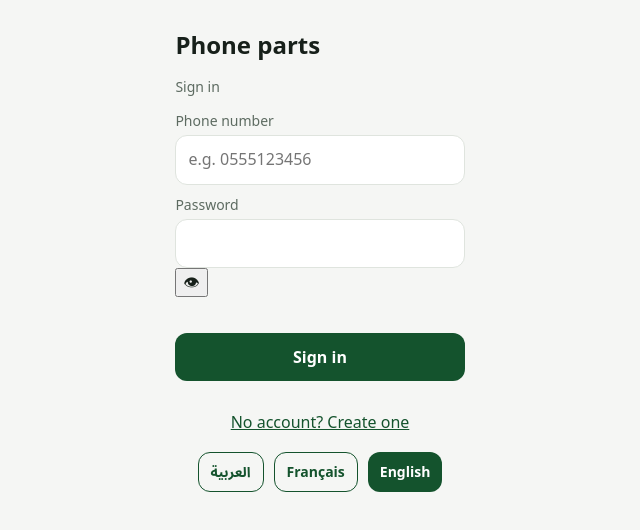
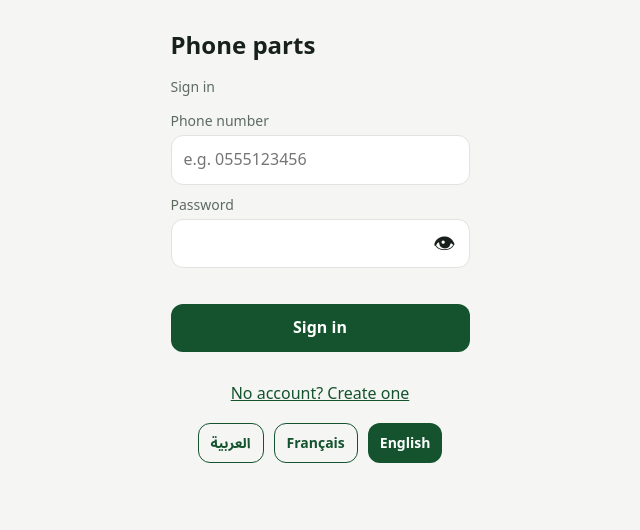
Before and after one commit to promaxphone05-maker/PARTS-SHOP, a website built with Vite: page www/index.html in a window 1280 px wide. Shown: the whole page, without its empty margins (320-960 px from the left). Built offline with nearby package versions, Linux system fonts and the light colour scheme; some packages are replaced by stand-ins of ours; no server answers.

Commit message:
Add files via upload

```diff
--- a/www/css/app.css
+++ b/www/css/app.css
@@ -31,6 +31,8 @@ h2{font-size:18px;margin:6px 0 10px}
 label.f{display:block;margin:10px 0}
 label.f span{display:block;font-size:14px;color:var(--mute);margin-bottom:4px}
 input,select,textarea{width:100%;padding:12px;border:1.5px solid var(--line);border-radius:12px;background:var(--card);min-height:48px}
+/* password eye */
+.pw{position:relative}.pw input{padding-inline-end:54px}.eye{position:absolute;inset-inline-end:4px;top:50%;transform:translateY(-50%);background:none;border:0;font-size:22px;padding:8px 10px;cursor:pointer}
 input:focus,select:focus,textarea:focus{outline:2px solid var(--pri2);outline-offset:1px}
 .grid2{display:grid;grid-template-columns:1fr 1fr;gap:10px}
 .pill{display:inline-block;font-size:12px;border-radius:99px;padding:2px 9px;border:1px solid var(--line);color:var(--mute)}
```
